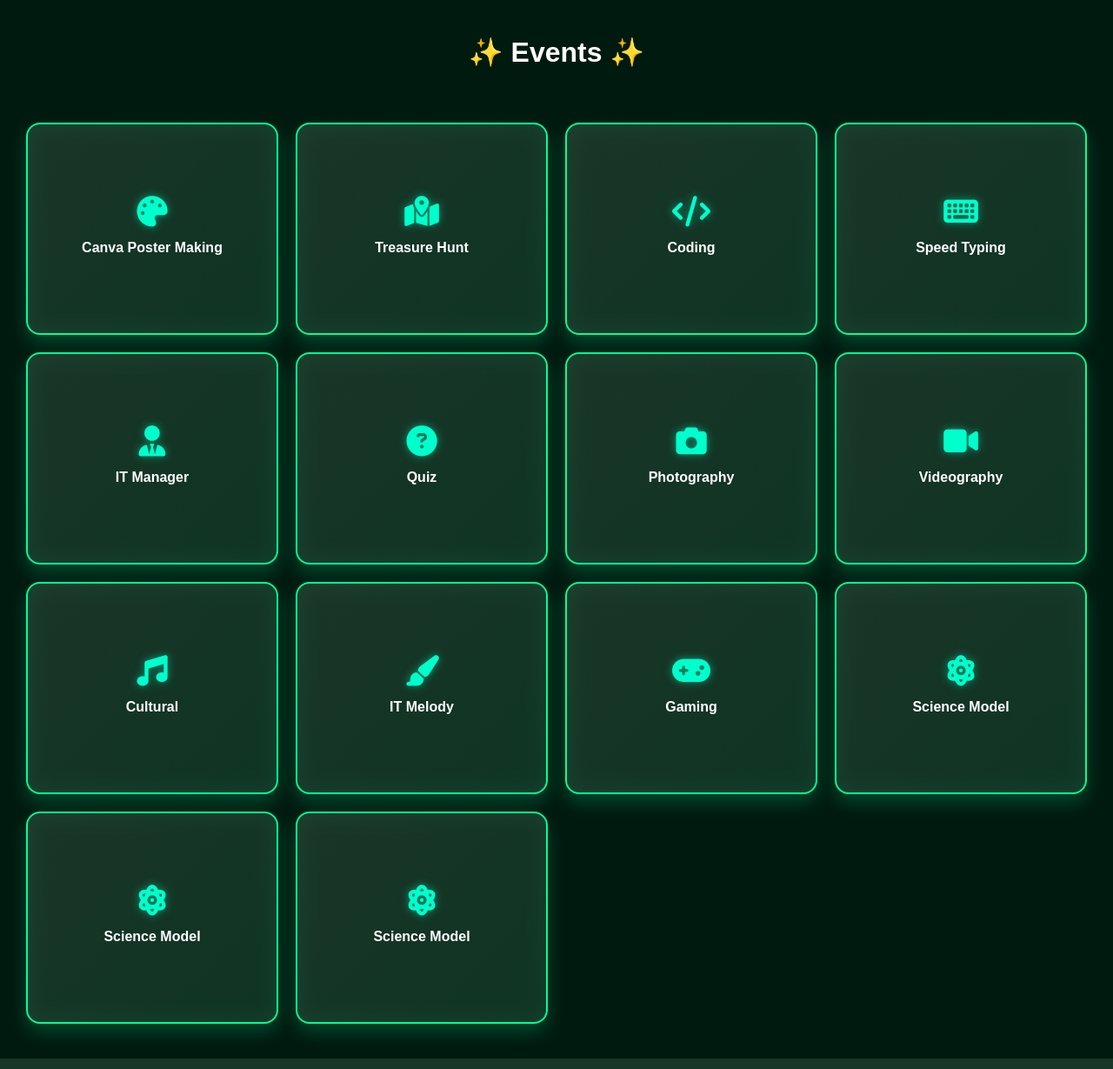
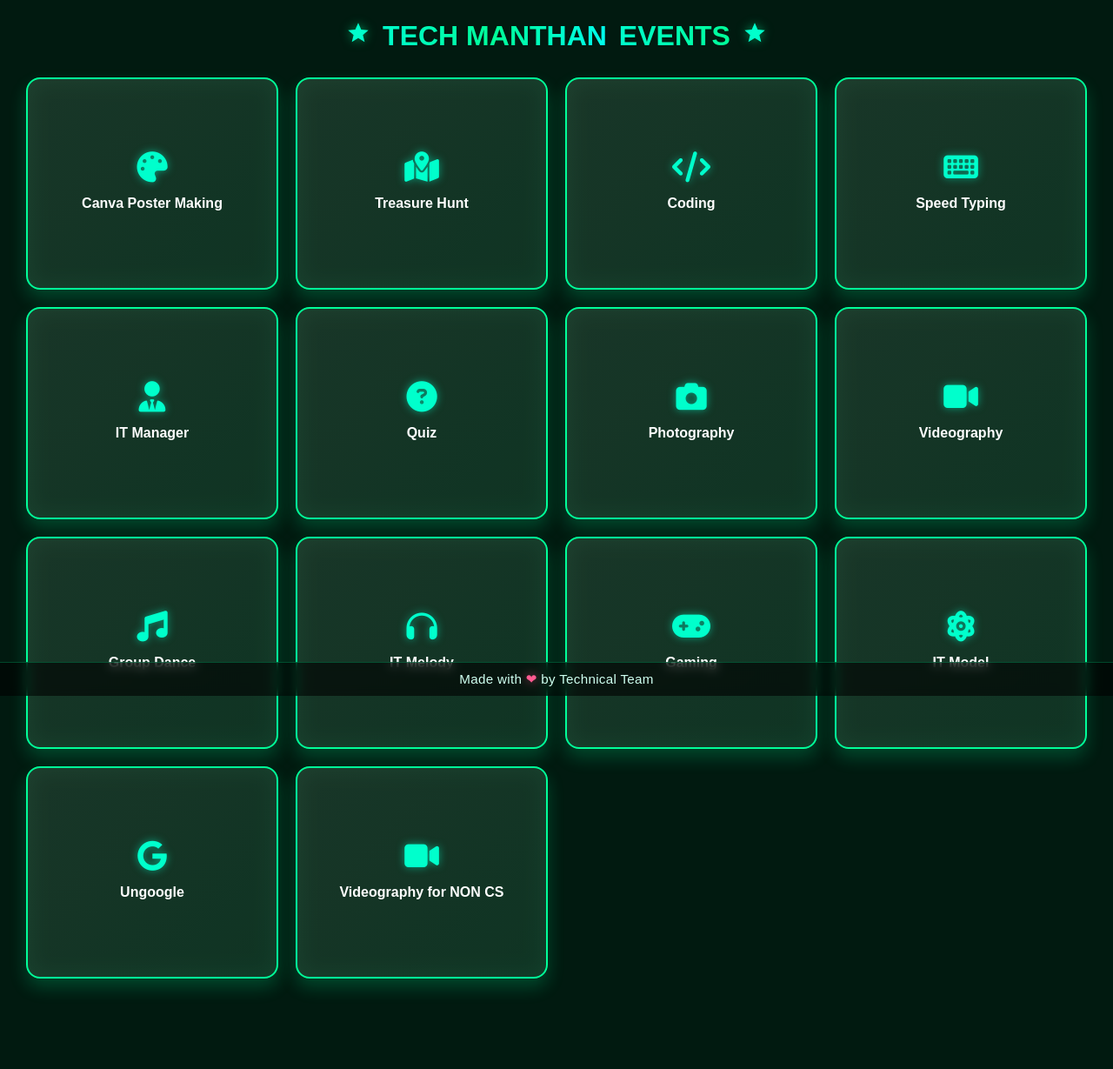
Before and after one commit to erru-2005/TECH-MANTHAN-WEB, a Flask app: page /all_event in a window 1280 px wide. Shown: the whole page at 87% size. Run offline with Flask 3, Linux system fonts and the light colour scheme.

Commit message:
prassanna pc1

```diff
--- a/app/templates/all_event.html
+++ b/app/templates/all_event.html
@@ -5,6 +5,8 @@
   <meta name="viewport" content="width=device-width, initial-scale=1.0" />
   <title>✨ Events ✨</title>
   <link rel="stylesheet" href="https://cdnjs.cloudflare.com/ajax/libs/font-awesome/6.4.0/css/all.min.css">
+  <link href="https://cdnjs.cloudflare.com/ajax/libs/font-awesome/6.5.0/css/all.min.css" rel="stylesheet">
+
   <style>
     .event-card:hover {
   animation: hoverGlow 0.4s forwards;
@@ -60,6 +62,39 @@
     h1 {
       text-align: center;
       padding: 20px;
+    }
+
+    /* Enhanced title styling */
+    .page-title {
+      display: flex;
+      align-items: center;
+      justify-content: center;
+      gap: 14px;
+      font-size: 2rem;
+      line-height: 1.1;
+      margin: 0;
+      padding: 24px 16px 10px;
+      white-space: nowrap;
+    }
+    .page-title .accent {
+      background: linear-gradient(90deg, #00ffcc, #00ff99);
+      -webkit-background-clip: text;
+      background-clip: text;
+      -webkit-text-fill-color: transparent;
+    }
+    .page-title .icon svg {
+      width: 28px; height: 28px;
+      filter: drop-shadow(0 0 6px rgba(0,255,153,0.5));
+    }
+    .brand-gradient {
+      background: linear-gradient(90deg, #00ffcc, #00ff99, #00ffee);
+      -webkit-background-clip: text;
+      background-clip: text;
+      -webkit-text-fill-color: transparent;
+    }
+    @media (max-width: 768px) {
+      .page-title { font-size: 1.5rem; gap: 10px; padding-top: 18px; }
+      .page-title .icon svg { width: 22px; height: 22px; }
     }
 
     .events-grid {
@@ -141,11 +176,54 @@
       .event-card i { font-size: 2rem; }
       .event-card a { font-size: 0.95rem; }
     }
+
+    /* Logo header */
+    .brand {
+      display: flex;
+      justify-content: center;
+      align-items: center;
+      gap: 12px;
+      padding: 6px 16px 0;
+    }
+    .brand img {
+      height: 72px;
+      width: auto;
+      filter: drop-shadow(0 0 10px rgba(0, 255, 153, 0.5));
+    }
+    @media (max-width: 768px) {
+      .brand img { height: 56px; }
+    }
+
+    /* Reserve space for fixed footer */
+    body { padding-bottom: 64px; }
+
+    .fixed-footer {
+      position: fixed;
+      left: 0; right: 0; bottom: 0;
+      background: rgba(0, 0, 0, 0.6);
+      backdrop-filter: blur(6px);
+      border-top: 1px solid rgba(0, 255, 153, 0.25);
+      color: #cffff0;
+      text-align: center;
+      padding: 10px 12px;
+      font-size: 0.95rem;
+      letter-spacing: 0.3px;
+    }
+    .fixed-footer .heart { color: #ff5a91; filter: drop-shadow(0 0 6px rgba(255,90,145,0.6)); }
   </style>
 </head>
 <body>
 
-  <h1>✨ Events ✨</h1>
+  <h1 class="page-title">
+    <span class="icon" aria-hidden="true">
+      <svg viewBox="0 0 24 24" xmlns="http://www.w3.org/2000/svg" role="img" aria-label="star"><path fill="#00ffcc" d="M12 2l2.9 6.6 7.1.6-5.4 4.7 1.7 6.9L12 17l-6.3 3.8 1.7-6.9-5.4-4.7 7.1-.6z"/></svg>
+    </span>
+    <span class="brand-gradient">TECH&nbsp;MANTHAN</span> <span class="accent">EVENTS</span>
+    <span class="icon" aria-hidden="true">
+      <svg viewBox="0 0 24 24" xmlns="http://www.w3.org/2000/svg" role="img" aria-label="star"><path fill="#00ffcc" d="M12 2l2.9 6.6 7.1.6-5.4 4.7 1.7 6.9L12 17l-6.3 3.8 1.7-6.9-5.4-4.7 7.1-.6z"/></svg>
+    </span>
+  </h1>
+
   <div class="events-grid">
     <div class="event-card" onclick="window.location.href='/event7'">
       <i class="fas fa-palette"></i>
@@ -189,11 +267,12 @@
 
     <div class="event-card" onclick="window.location.href='/event11'">
       <i class="fas fa-music"></i>
-      <a>Cultural</a>
+
+      <a>Group Dance</a>
     </div>
 
-    <div class="event-card" onclick="window.location.href='/event7'">
-      <i class="fas fa-paint-brush"></i>
+    <div class="event-card" onclick="window.location.href='/event13'">
+      <i class="fas fa-headphones"></i>
       <a>IT Melody</a>
     </div>
 
@@ -204,18 +283,22 @@
 
     <div class="event-card" onclick="window.location.href='/event12'">
       <i class="fas fa-atom"></i>
-      <a>Science Model</a>
+      <a>IT Model</a>
     </div>
     <div class="event-card" onclick="window.location.href='/event12'">
-      <i class="fas fa-atom"></i>
-      <a>Science Model</a>
+      <i class="fa-brands fa-google"></i>
+      <a>Ungoogle</a>
     </div>
     <div class="event-card" onclick="window.location.href='/event12'">
-      <i class="fas fa-atom"></i>
-      <a>Science Model</a>
+      <i class="fas fa-video"></i>
+      <a>Videography for NON CS</a>
     </div>
 
   </div>
 
+  <footer class="fixed-footer">
+    Made with <span class="heart">❤</span> by Technical Team
+  </footer>
+
 </body>
 </html>
--- a/app/templates/event13.html
+++ b/app/templates/event13.html
@@ -449,8 +449,8 @@
                     <h3 class="section-title">Overview</h3>
                     <ul class="rules-list">
                         <li>Event: IT Melody</li>
-                        <li>Class: III BCA A</li>
-                        <li>Student Co-ordinators: </li>
+
+
                         <li>Venue: Amphitheatre</li>
                     </ul>
                 </div>
@@ -458,7 +458,7 @@
                     <h3 class="section-title">Coordinators</h3>
                     <ul class="rules-list">
                         <li>Faculty: Mrs. Nirmala, Mr. Sachin</li>
-
+                        <li>Student Co-ordinators: </li>
                     </ul>
                 </div>
             </div>
--- a/app/templates/event14.html
+++ b/app/templates/event14.html
@@ -410,7 +410,7 @@
 @media (max-width: 768px) {
     .main-title {
         font-size: 2.3rem;
-        white-space: normal;
+        white-space: nowrap;
     }
 
     .version {
@@ -430,7 +430,7 @@
 <div class="header">
     <div class="header-flex">
         <div class="brand">
-            <h1 class="main-title">TECH-MANTHAN <span class="version">5.0</span></h1>
+            <h1 class="main-title">TECH&nbsp;MANTHAN <span class="version">5.0</span></h1>
             <div class="sub-tagline">Where <span class="highlight">Logic</span> Meets <span class="highlight">Lines of Code</span></div>
         </div>
     </div>
```
